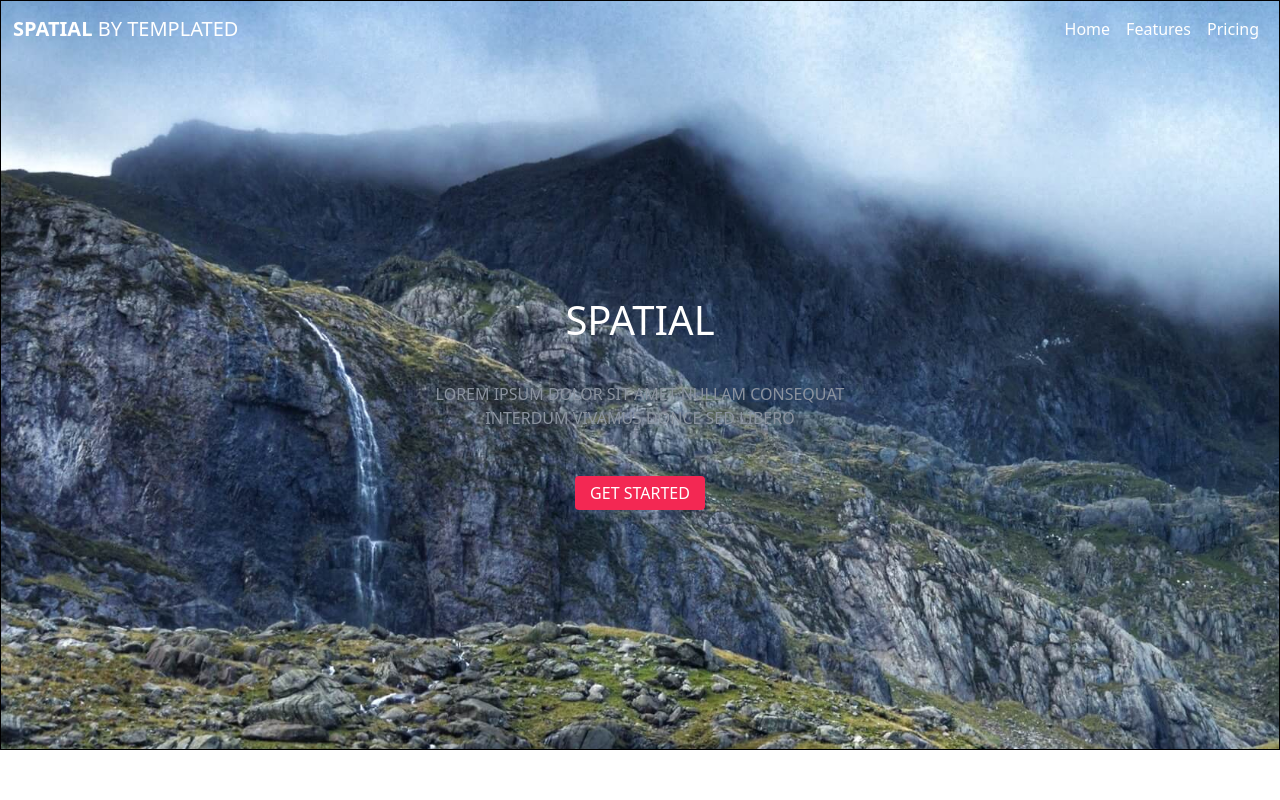
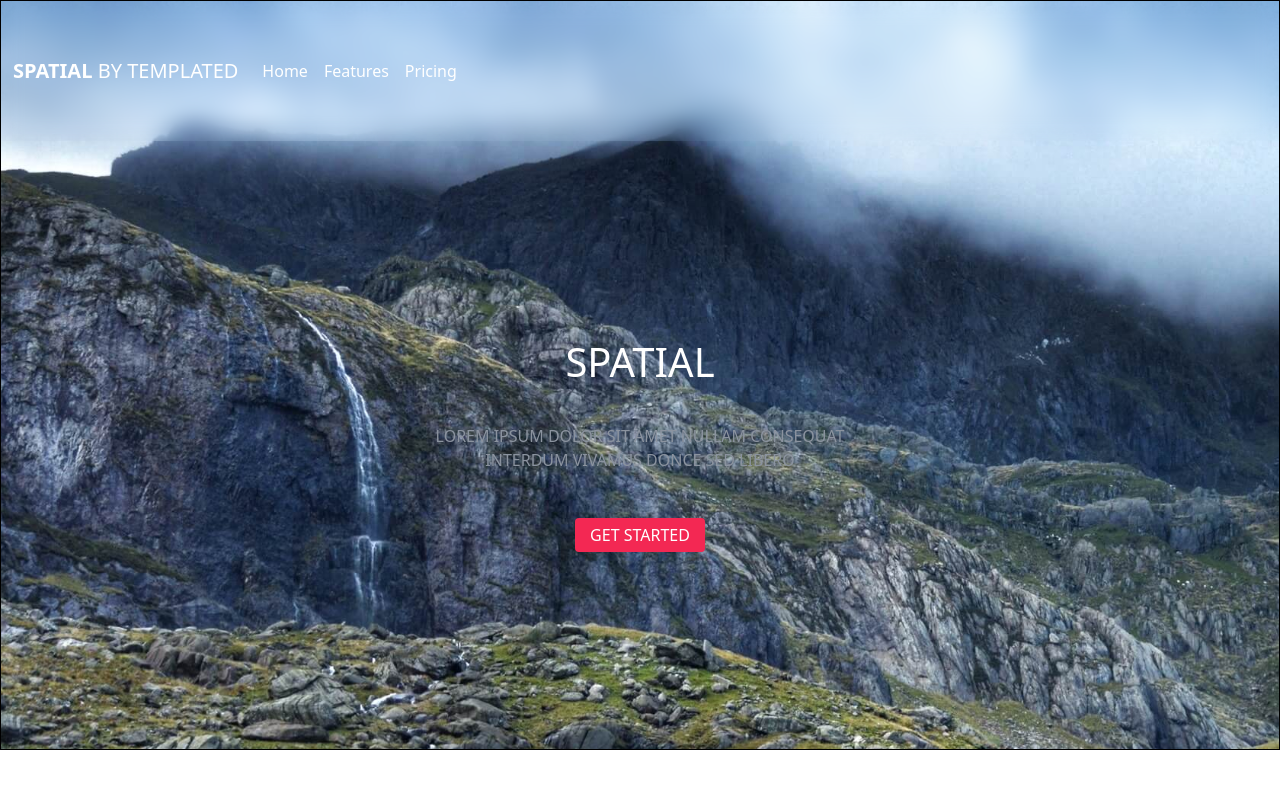
Before and after one commit to kottor96/Spatial, a website: page index.html in a window 1280 px wide. Shown: the top 800 px of the page. Drawn offline with nearby package versions, Linux system fonts and the light colour scheme.

Commit message:
plus le time

```diff
--- a/index.html
+++ b/index.html
@@ -15,7 +15,7 @@
                 <button class="navbar-toggler" type="button" data-bs-toggle="collapse" data-bs-target="#navbarNav" aria-controls="navbarNav" aria-expanded="false" aria-label="Toggle navigation">
                     <span class="navbar-toggler-icon"></span>
                 </button>
-                <div class="" id="navbarNav">
+                <div class="collapse navbar-collapse" id="navbarNav">
                     <ul class="navbar-nav">
                         <li class="nav-item">
                             <a class="nav-link" href="#">Home</a>
--- a/src/sass/partials/_header.sass
+++ b/src/sass/partials/_header.sass
@@ -14,7 +14,10 @@ header
             color: white
 
     nav
-        div
+        padding: 0 !important
+        backdrop-filter: blur(10px)
+        >div
+            padding: 50px
             .navbar-brand::after
                 content: " BY TEMPLATED"
                 font-weight: 200
--- a/src/sass/partials/_section3.sass
+++ b/src/sass/partials/_section3.sass
@@ -1,4 +1,5 @@
 #section3
+    min-height: 840px
     h2
         text-align: center
     h3
```
Also changed, not shown: public/style/style.css, 1 other file.
